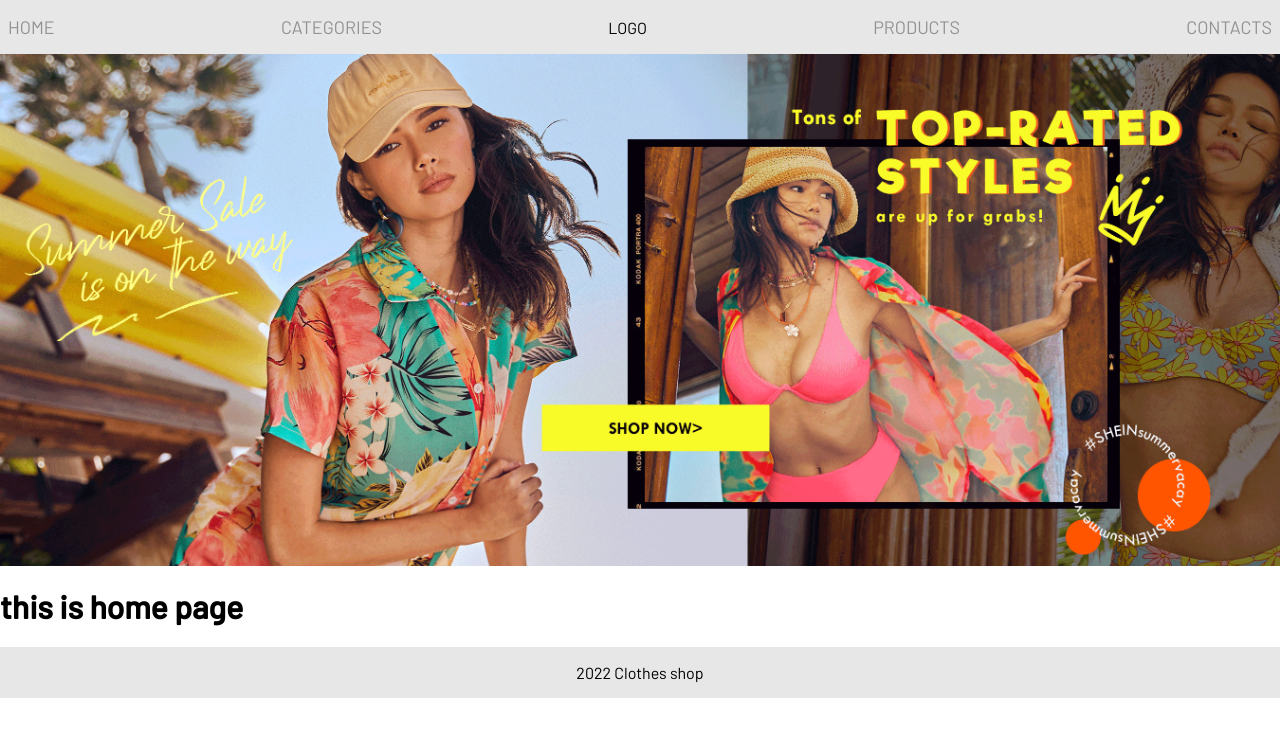
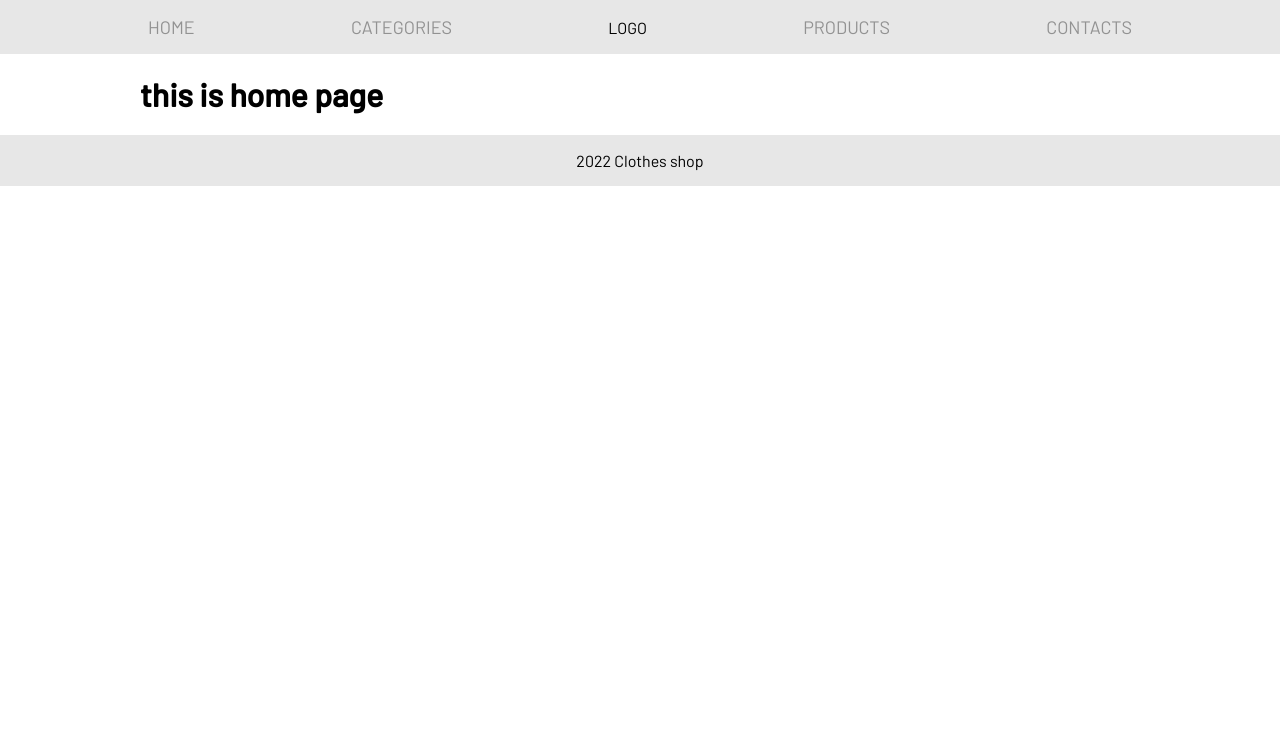
Before and after one commit to KubatovaTatyna/clothes-shop, a React (Create React App) app: page / in a window 1280 px wide. Shown: the top 736 px of the page. Built offline with nearby package versions, Linux system fonts and the light colour scheme.

Commit message:
Add layout component

```diff
--- a/src/App.css
+++ b/src/App.css
@@ -6,3 +6,9 @@ html {
   padding: 0;
   font-family: 'Barlow', sans-serif;
 }
+
+.container {
+  max-width: 1000px;
+  margin: 0 auto;
+  padding: 0 1rem;
+}
--- a/src/App.js
+++ b/src/App.js
@@ -7,21 +7,19 @@ import Contacts from "./pages/Contacts";
 import Products from "./pages/Products";
 import Categories from "./pages/Categories";
 import { Route, Router, Routes } from "react-router-dom";
+import Layout from "./components/Layout/Layout";
 
 function App() {
   return (
     <div className="App">
-      <Nav />
-      <Header />
-
-      <Routes>
-        <Route path='/' element={<Home />}/>
-        <Route path='/products' element={<Products />} />
-        <Route path='/categories' element={<Categories />} />
-        <Route path='/contacts' element={<Contacts />} />
-      </Routes>
-
-      <Footer />
+      <Layout>
+        <Routes>
+          <Route path='/' element={<Home />} />
+          <Route path='/products' element={<Products />} />
+          <Route path='/categories' element={<Categories />} />
+          <Route path='/contacts' element={<Contacts />} />
+        </Routes>
+      </Layout>
     </div>
   );
 }
--- a/src/components/Footer/Footer.js
+++ b/src/components/Footer/Footer.js
@@ -1,9 +1,9 @@
 import classes from './Footer.module.css'
 
 const Footer = () => {
-  return ( <footer className={classes.Footer}>
-    2022 Clothes shop
-  </footer> );
+  return (<footer className={classes.Footer}>
+    <div className='continer'>2022 Clothes shop</div>
+  </footer>);
 }
 
 export default Footer;
--- /dev/null
+++ b/src/components/Layout/Layout.js
@@ -0,0 +1,15 @@
+import Footer from '../Footer/Footer';
+import Nav from '../Nav/Nav';
+import classes from './Layout.module.css';
+
+const Layout = ({ children }) => {
+  return (<main className={classes.Layout}>
+    <Nav />
+    <div className='container'>
+      {children}
+    </div>
+    <Footer />
+  </main>);
+}
+
+export default Layout;
--- a/src/components/Nav/Nav.js
+++ b/src/components/Nav/Nav.js
@@ -5,6 +5,7 @@ import NavItem from './NavItem/NavItem';
 const Nav = () => {
   return (
     <nav className={classes.Nav}>
+      <div className='container'>
         <ul>
           <NavItem url='/'>Home</NavItem>
           <NavItem url='/categories'>Categories</NavItem>
@@ -12,6 +13,7 @@ const Nav = () => {
           <NavItem url='/products'>Products</NavItem>
           <NavItem url='/contacts'>Contacts</NavItem>
         </ul>
+      </div>
     </nav>
   );
 }
```
Also changed, not shown: src/components/Layout/Layout.module.css (added). Lines whose indentation alone changed are shown as unchanged.
